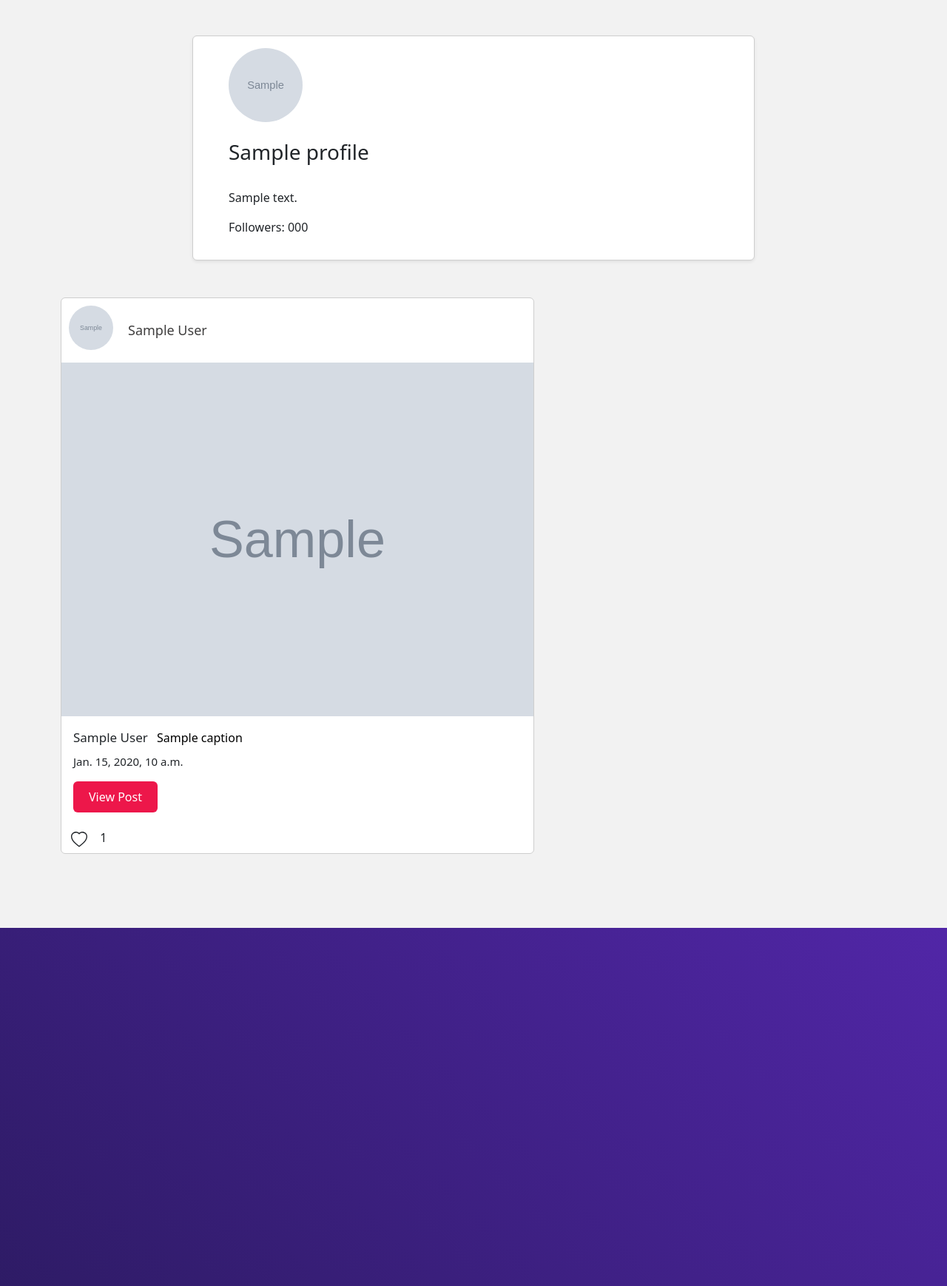
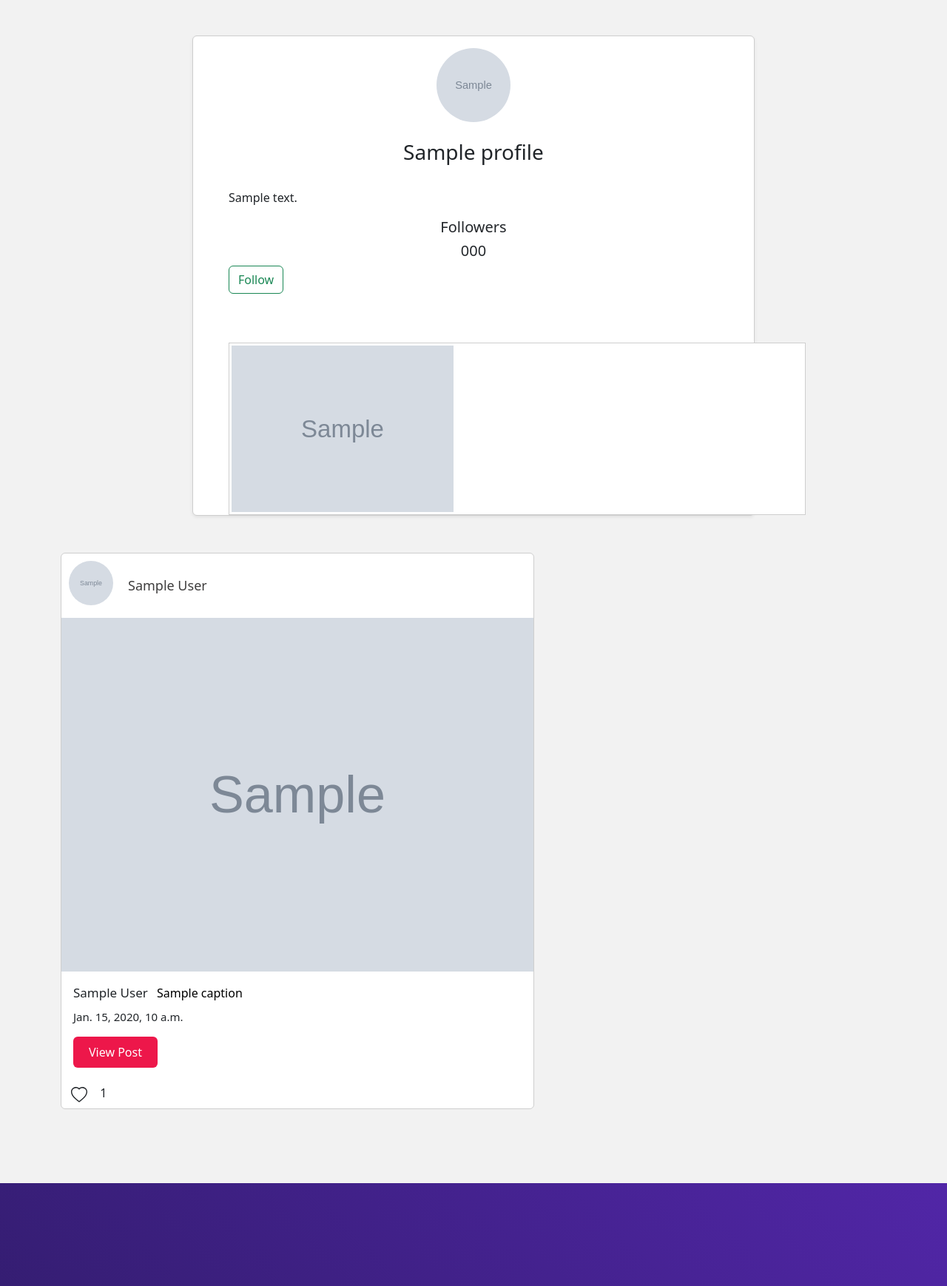
Before and after one commit to Poorva5/Social_Site, a Django app: template templates/account/my_profile.html in a window 1280 px wide. Shown: the part 90-1828 px from the top of the page at 74% size. Run offline with Django 3.2, Linux system fonts and the light colour scheme; the template is opened without the code that fills it: most values are stand-ins (such as "Sample title", 1, 10 or a date in 2020); grey boxes marked "Sample" are stand-in pictures.

Commit message:
Added followers feature and post list by user

```diff
--- a/static/css/style.css
+++ b/static/css/style.css
@@ -160,3 +160,33 @@ body {
     padding-right: 25rem;
     padding-left: 20rem;
 }
+
+.profile-page-image {
+    justify-content: center;
+    display: flex;
+}
+
+.follower-div {
+    display: flex;
+    justify-content: center;
+}
+
+.follower-count {
+    display: flex;
+    justify-content: center;
+}
+
+.profile-card {
+    width: 780px;
+    border-radius: 0 !important;
+}
+
+.profile-post-img {
+    width: 300px;
+    margin: 3px;
+
+}
+
+.div-post-flex {
+    display: flex;
+}
--- a/templates/account/my_profile.html
+++ b/templates/account/my_profile.html
@@ -4,12 +4,13 @@
 <div class="row justify-content-center mt-5">
     <div class="card col-md-8 col-sm-12 shadow-sm px-5 pt-3">
         {% if profile.image %}
-        <img src="{{ profile.image.url }}" class="rounded-circle" width="100" height="100" />
+        <div class="profile-page-image"><img src="{{ profile.image.url }}" class="rounded-circle" width="100"
+                height="100" /></div>
         {% endif %}
         {% if profile.name %}
-        <h3 class="py-4">{{ profile.name }}
+        <h3 class="py-4 justify-content-center" style="display:flex ;">{{ profile.name }}
             <span>
-                {% if request.user == user %}
+                {% if request.user.phone == profile.phone %}
                 <a href="" style="color: #333;"><i class="far fa-edit"></i></a>
                 {% endif %}
             </span>
@@ -21,7 +22,32 @@
             {% endif %}
         </div>
         <div class="mb-3">
-            <p>Followers: {{ number_of_followers }}</p>
+            <h5 class="follower-div">Followers</h5>
+            <h5 class="follower-count">{{ number_of_followers }}</h5>
+            {% if profile.phone == request.user.phone %}
+            {% else %}
+            {% if is_following %}
+            <form method="POST" action="{% url 'remove_follower' profile.phone %}">
+                {% csrf_token %}
+                <button class="btn btn-outline-danger" type=submit>UnFollow</button>
+            </form>
+            {% else %}
+            <form method="POST" action="{% url 'add_follower' profile.phone %}">
+                {% csrf_token %}
+                <button class="btn btn-outline-success" type=submit>Follow</button>
+            </form>
+            {% endif %}
+            {% endif %}
+        </div>
+
+        <div class="card profile-card">
+            {% for item in posts %}
+            <div class="div-post-flex">
+                {% if item.image %}
+                <img src="{{ item.image.url }}" class="profile-post-img" />
+                {% endif %}
+            </div>
+            {% endfor %}
         </div>
     </div>
 </div>
```
Also changed, not shown: account/views.py (+5 -14 lines), templates/account/user_profile.html (deleted, +0 -48 lines), db.sqlite3, templates/post/post_list.html (deleted).
